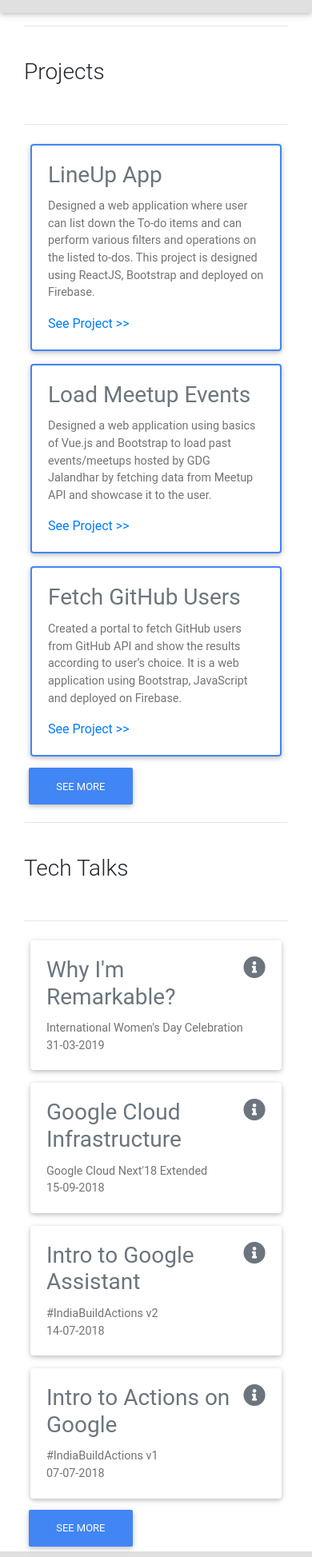
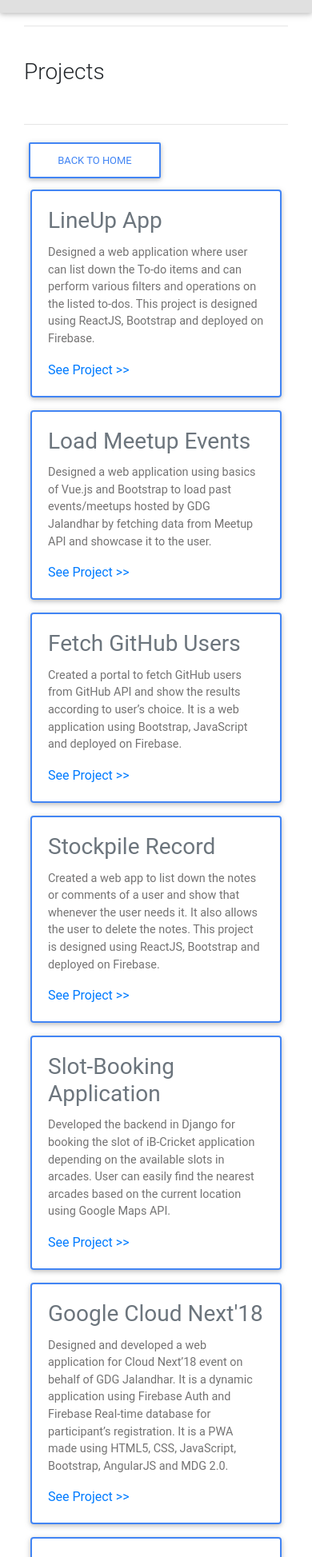
Before and after one commit to Varsha-Jaiswal/Varsha-Portfolio, a Vue app: page /workspace in a window 390 px wide. Shown: the part 40-1987 px from the top of the page at 80% size. Built offline with nearby package versions, Linux system fonts and the light colour scheme.

Commit message:
Routing updates

```diff
--- a/src/components/home/projects.vue
+++ b/src/components/home/projects.vue
@@ -3,7 +3,7 @@
         <hr><br>
         <h3>Projects</h3>
         <br><hr>
-        <div class="row" v-if="!showProjects">
+        <div class="row">
             <div class="col-md-4" v-for="(item, i) in homePageProjects" :key="i">
                 <div class="card m-2 btn-outline-primary">
                     <div class="card-body">
@@ -18,23 +18,7 @@
                 </div>
             </div>
         </div>
-        <button class="btn btn-primary" v-if="showButton" item-align="right" v-on:click="ShowProjects">See more</button>
-        <div class="row" v-if="showProjects">
-            <div class="col-md-4" v-for="(item, i) in projectsData.projects" :key="i">
-                <div class="card btn-outline-primary m-2">
-                    <div class="card-body">
-                        <h3 class="card-title text-muted">
-                            {{ item.name }}
-                        </h3>
-                        <p class="card-text">
-                            {{ item.description }}
-                        </p>
-                        <a :href="item.projectUrl" target="_blank">See Project >></a>
-                    </div>
-                </div>
-            </div>
-        </div>
-        <button class="btn btn-primary" v-if="!showButton" item-align="right" v-on:click="ShowProjects">See less</button>
+        <router-link class="btn btn-outline-primary" to="workspace"> See More </router-link>
     </div>
 </template>
 
@@ -45,15 +29,7 @@
     data() {
         return {
             projectsData,
-            showProjects:false,
-            showButton: true,
             homePageProjects: projectsData.projects.slice(0,3)
-        }
-    },
-    methods: {
-        ShowProjects() {
-            this.showProjects = !this.showProjects,
-            this.showButton = !this.showButton
         }
     }
 }
--- a/src/components/home/techtalks.vue
+++ b/src/components/home/techtalks.vue
@@ -3,47 +3,26 @@
         <hr><br>
         <h3>Tech Talks</h3>
         <br><hr>
-        <div class="row" v-if="!showTalks">
+        <div class="row">
             <div class="col-md-6" v-for="(item, i) in homePageTalks" :key="i">
                 <div class="card m-2">
                     <div class="card-body">
-                        <h3 class="card-title text-muted">
-                           <span class="d-flex justify-content-between text-muted">
+                        <h5 class="card-title">
+                           <span class="d-flex justify-content-between ">
                                 {{ item.title }}
-                                <i class="fa fa-info-circle" v-on:click="TalkDetails"></i>
+                                <i class="fa fa-info-circle"></i>
                             </span>
-                        </h3>
+                        </h5>
                         <p class="card-text">
-                            {{ item.event }}<br>
-                            {{ item.date }}
+                            {{ item.event }} <br> {{ item.date }}
                         </p>
                     </div>
                 </div>
             </div>
         </div>
-        <button class="btn btn-primary" v-if="showButton" item-align="right" v-on:click="ShowTalks">See more</button>
-        <div class="row" v-if="showTalks">
-            <div class="col-md-6" v-for="(item, i) in talksData.techtalks" :key="i">
-                <div class="card m-2">
-                    <div class="card-body">
-                        <h3 class="card-title text-muted">
-                            <span class="d-flex justify-content-between text-muted">
-                                {{ item.title }}
-                                <i class="fa fa-info-circle" v-on:click="TalkDetails"></i>
-                            </span>
-                        </h3>
-                        <p class="card-text">
-                            {{ item.event }}<br>
-                            {{ item.date }}
-                        </p>
-                    </div>
-                </div>
-            </div>
-        </div>
-        <button class="btn btn-primary" v-if="!showButton" item-align="right" v-on:click="ShowTalks">See less</button>
+        <router-link class="btn btn-outline-primary" to="workspace"> See More </router-link>
     </div>
 </template>
-
 
 <script>
 import talksData from '@/assets/data/talks.json'
@@ -51,18 +30,7 @@
     data() {
         return {
             talksData,
-            showTalks:false,
-            showButton: true,
             homePageTalks: talksData.techtalks.slice(0,4)
-        }
-    },
-    methods: {
-        ShowTalks() {
-            this.showTalks = !this.showTalks,
-            this.showButton = !this.showButton
-        },
-        TalkDetails() {
-
         }
     }
 }
--- /dev/null
+++ b/src/components/workspace/workspace.vue
@@ -0,0 +1,58 @@
+<template>
+    <div class="container-fluid">
+        <hr><br>
+        <h3>Projects</h3>
+        <br><hr>
+        <router-link class="btn btn-outline-primary" to="/"> Back to Home </router-link>
+        <div class="row">
+            <div class="col-md-6" v-for="(item, i) in projectsData.projects" :key="i">
+                <div class="card btn-outline-primary m-2">
+                    <div class="card-body">
+                        <h3 class="card-title text-muted">
+                            {{ item.name }}
+                        </h3>
+                        <p class="card-text">
+                            {{ item.description }}
+                        </p>
+                        <a :href="item.projectUrl" target="_blank">See Project >></a>
+                    </div>
+                </div>
+            </div>
+        </div>
+        <hr><br>
+        <h3>Tech Talks</h3>
+        <br><hr>
+        <div class="row">
+            <div class="col-md-6" v-for="(item, i) in talksData.techtalks" :key="i">
+                <div class="card m-2">
+                    <div class="card-body">
+                        <h5 class="card-title">
+                            <span class="d-flex justify-content-between">
+                                {{ item.title }}
+                                <i class="fa fa-info-circle"></i>
+                            </span>
+                        </h5>
+                        <p class="card-text">
+                            {{ item.event }} <br> {{ item.date }}
+                        </p>
+                    </div>
+                </div>
+            </div>
+        </div>
+        <router-link class="btn btn-outline-primary" to="/"> Back to Home </router-link>
+    </div>
+</template>
+
+<script>
+import talksData from '@/assets/data/talks.json'
+import projectsData from '@/assets/data/projects.json'
+
+export default {
+    data() {
+        return {
+            talksData,
+            projectsData
+        }
+    }
+}
+</script>
--- a/src/views/Workspace.vue
+++ b/src/views/Workspace.vue
@@ -1,18 +1,15 @@
 <template>
   <div class="workspace">
-    <Projects></Projects>
-    <TechTalks></TechTalks>
+    <Workspace></Workspace>
   </div>
 </template>
+
 <script>
-import Projects from '@/components/home/projects'
-import TechTalks from '@/components/home/techtalks'
-
+import Workspace from '@/components/workspace/workspace'
 export default {
   name: 'workspace',
   components: {
-    Projects,
-    TechTalks
-  },
+    Workspace
+  }
 }
 </script>
```
Also changed, not shown: 1 other file (tests, documents, lock files or other folders).
